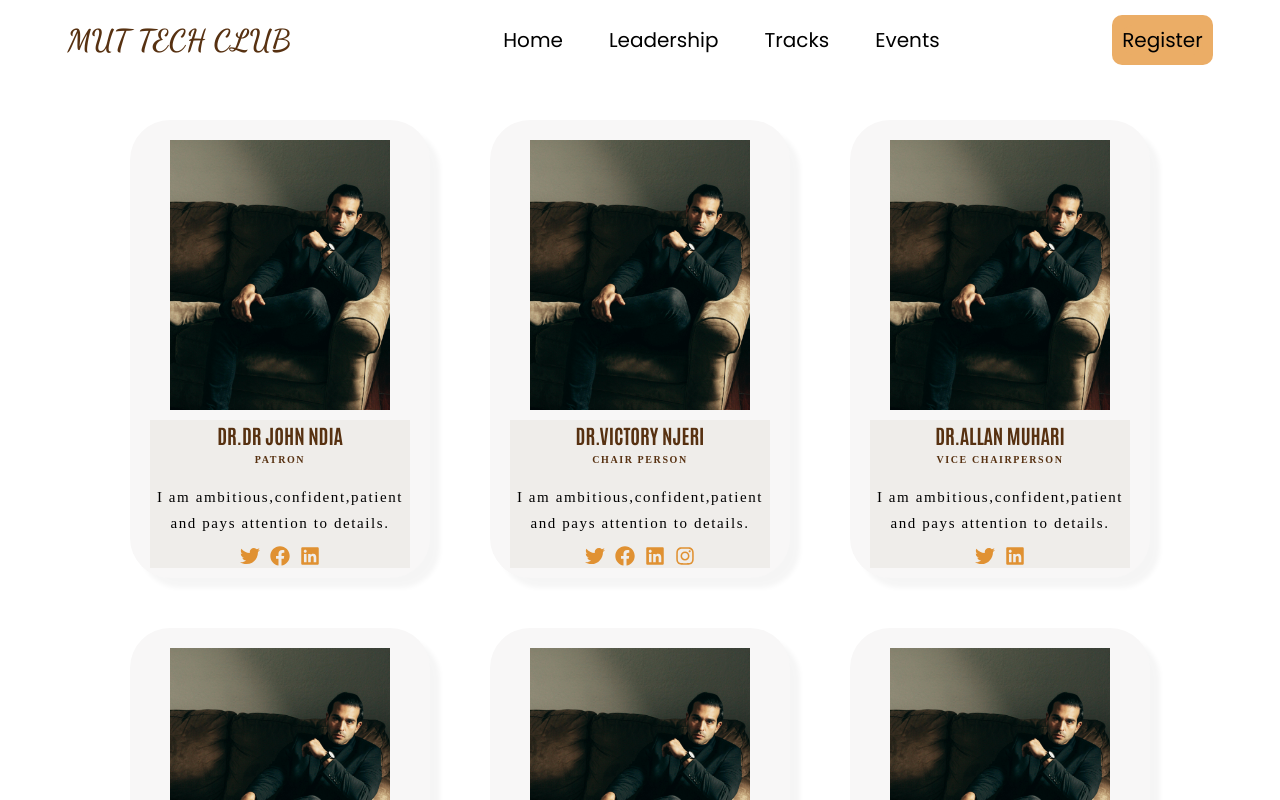
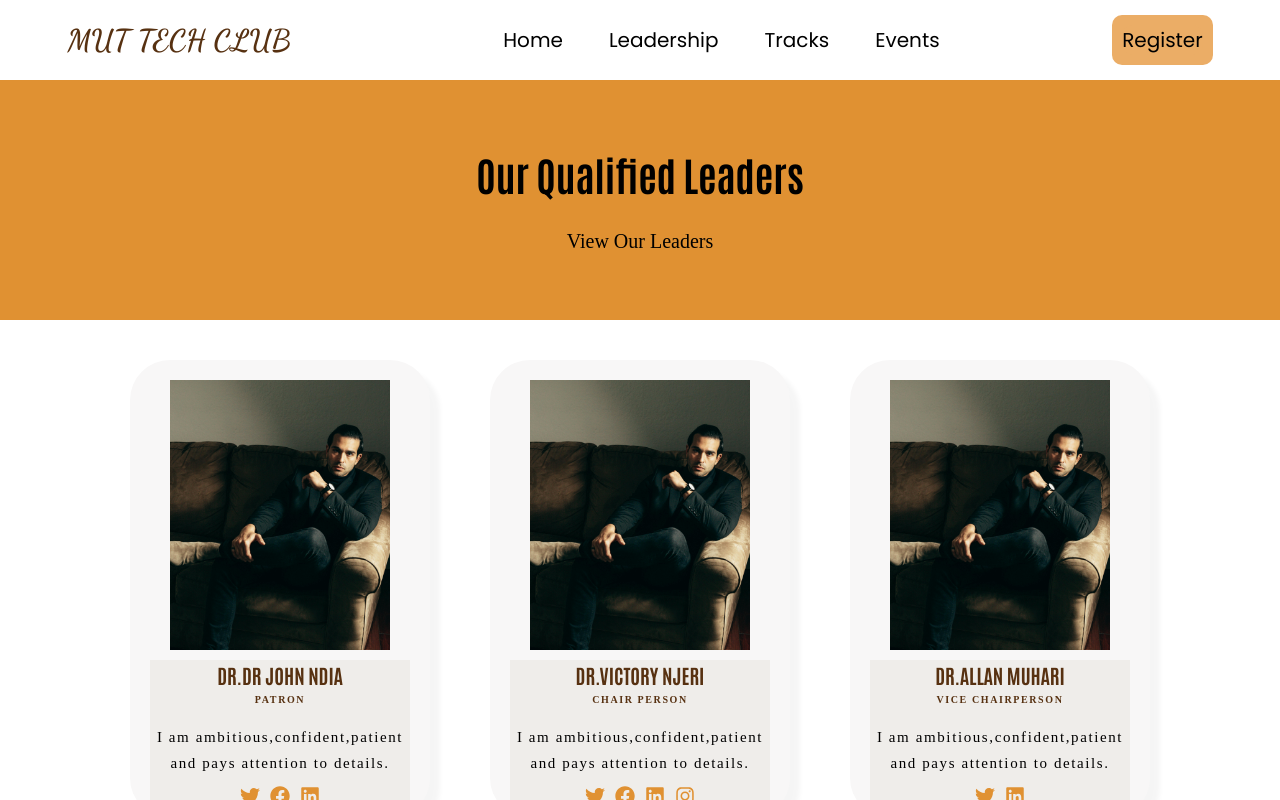
Before and after one commit to KATAMII/MUTC, a React (Vite) app: page /Leadership in a window 1280 px wide. Shown: the top 800 px of the page. Built offline with nearby package versions, Linux system fonts and the light colour scheme.

Commit message:
add a banner

```diff
--- a/src/components/banner.jsx
+++ b/src/components/banner.jsx
@@ -5,7 +5,7 @@ function banner() {
   return (
     <div className='bannerSection'>
        <h1 className="Ourleaders">Our Leaders</h1>
-
+       <p className="qualified">View Our Leaders</p>
     </div>
   )
 }
--- a/src/pages/Leadership/leadership.jsx
+++ b/src/pages/Leadership/leadership.jsx
@@ -1,17 +1,25 @@
 import React from 'react'
 import Leader from './leader'
-
+import banner from '../../components/banner'
 import "./leadeship.css"
 import  leaders from "../../data/leaders"
 
 function leadership() {
+
   return (
-    <section className='Leaders-section'>
-      {
-        leaders.map((currentDoctor,i)=><Leader key={i} image={currentDoctor.Image} twitterurl={currentDoctor.twitterurl}
-        fburl={currentDoctor.fburl} lnurl={currentDoctor.linkedinurl} igurl={currentDoctor.igurl}
-        fullName={currentDoctor.fullName} Field={currentDoctor.field} bio={currentDoctor.bio}/>)
-      }
+    <section className='Lead'>
+       <div className='bannerSection'>
+         <h1 className="Ourleaders">Our  Qualified Leaders</h1>
+         <p className="qualified">View Our Leaders</p>
+      </div>
+
+      <div className='Leaders-section'>
+        {
+          leaders.map((currentDoctor,i)=><Leader key={i} image={currentDoctor.Image} twitterurl={currentDoctor.twitterurl}
+          fburl={currentDoctor.fburl} lnurl={currentDoctor.linkedinurl} igurl={currentDoctor.igurl}
+          fullName={currentDoctor.fullName} Field={currentDoctor.field} bio={currentDoctor.bio}/>)
+        }
+      </div>
     </section>
   )
 }
--- a/src/pages/Leadership/leadeship.css
+++ b/src/pages/Leadership/leadeship.css
@@ -1,4 +1,22 @@
 @import url('https://fonts.googleapis.com/css2?family=Antonio:wght@100..700&family=Dancing+Script:wght@400..700&family=Niconne&family=Poppins:ital,wght@0,100;0,200;0,300;0,400;0,500;0,600;0,700;0,800;0,900;1,100;1,200;1,300;1,400;1,500;1,600;1,700;1,800;1,900&family=Press+Start+2P&display=swap');
+.bannerSection{
+    height: 30vh;
+    background-color: #E09132;
+    display: flex;
+    flex-direction: column;
+    align-items: center;
+    text-align: center;
+    justify-content: center;
+    gap: 3rem;
+}
+.Ourleaders{
+    font-size: 4rem;
+    font-family:'Antonio',sans-serif;
+}
+.qualified{
+    font-size: 2rem;
+    letter-spacing: 1.6;
+}
 .Leaders-section{
     max-width: 1100px;
     display: grid;
```
